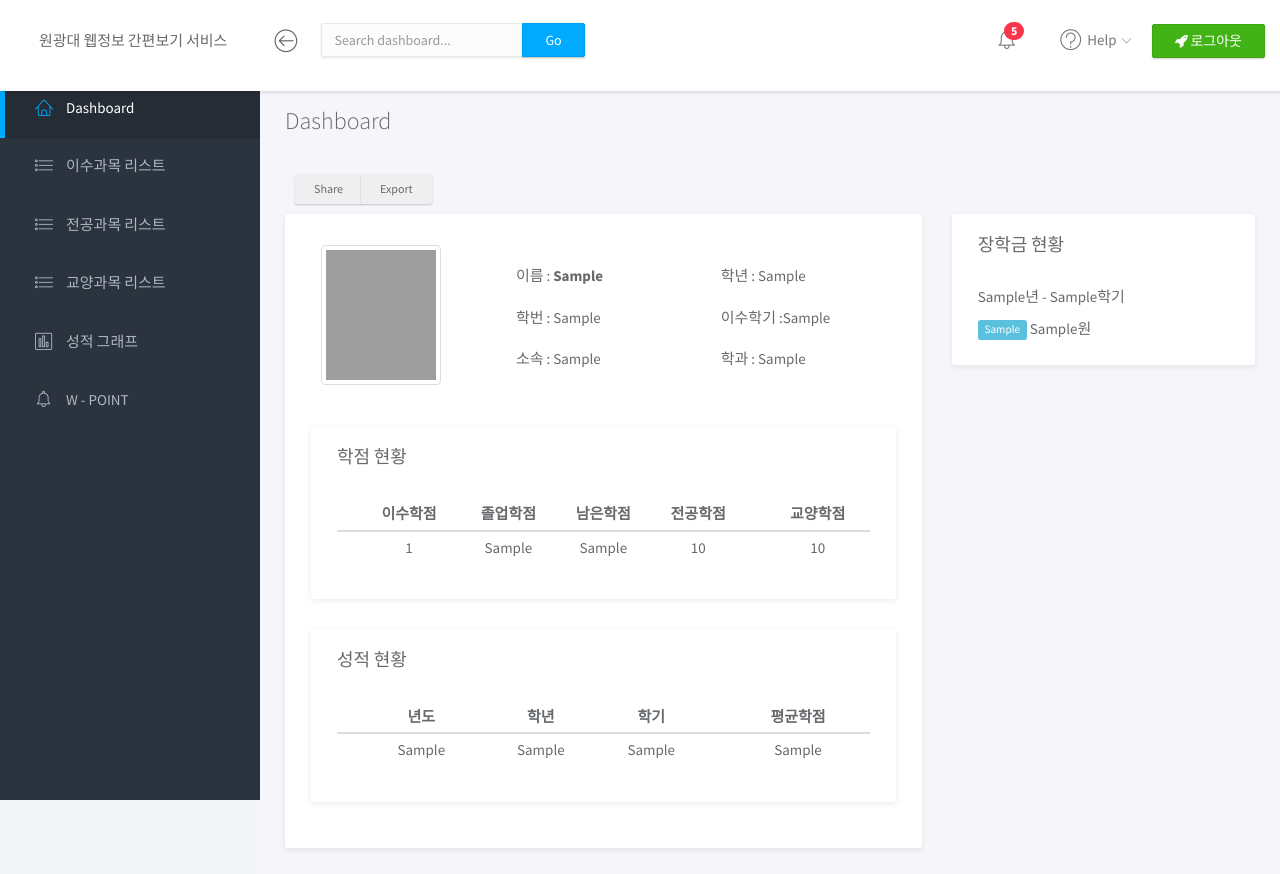
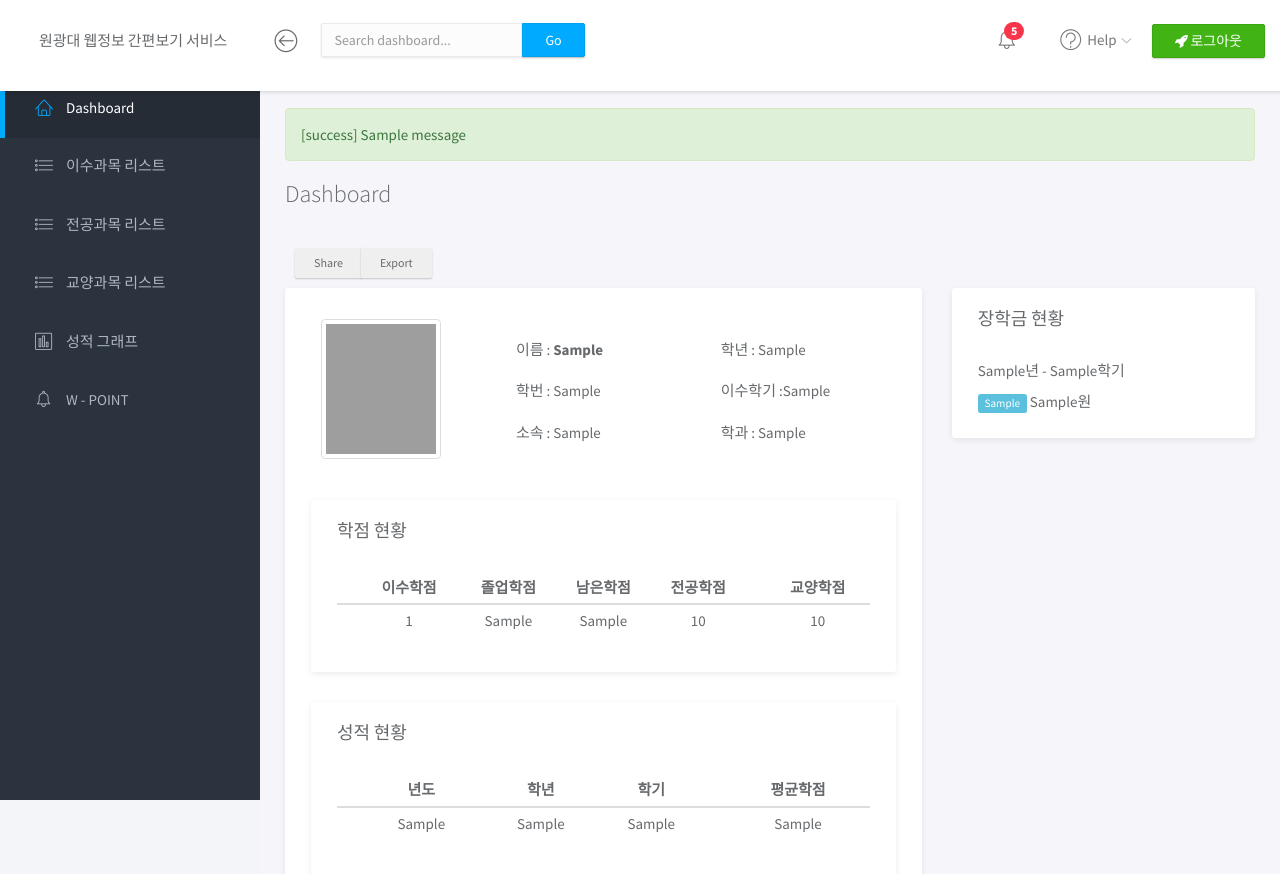
Before and after one commit to min-ki/WKU_ACADEMIC_INFOMATION, a Django app: template webcrawler/templates/webcrawler/index.html in a window 1280 px wide. Shown: the top 874 px of the page. Run offline with Django 3.2, Linux system fonts and the light colour scheme; the template is opened without the code that fills it: most values are stand-ins (such as "Sample title", 1, 10 or a date in 2020); one stand-in notice (Sample message) is shown; some libraries are stand-ins or nearby versions; grey boxes are pictures that could not be loaded.

Commit message:
로그인 후 로그인 성공 메세지 출력

```diff
--- a/accounts/views.py
+++ b/accounts/views.py
@@ -7,7 +7,7 @@ def login(request):
     if request.method == 'POST':
         request.session['intranet_id'] = request.POST['username']
         request.session['intranet_pw'] = request.POST['password']
-
+        messages.success(request, '로그인에 성공하셨습니다.')
         return redirect('home:index')
     else:
         request.session.flush()
--- a/webcrawler/templates/webcrawler/layout.html
+++ b/webcrawler/templates/webcrawler/layout.html
@@ -172,6 +172,14 @@
         <div class="main-content">
             <div class="container-fluid">
 
+                {% if messages %}
+                    {% for message in messages %}
+                        <div class="alert alert-{{message.tags}}">
+                            [{{ message.tags }}] {# 메세지 Level #} {{ message.message }} {# 실제 메세지 내용 #}
+                        </div>
+                    {% endfor %}
+                {% endif %}
+
                {% block content %}
                {% endblock %}
             </div>
```
